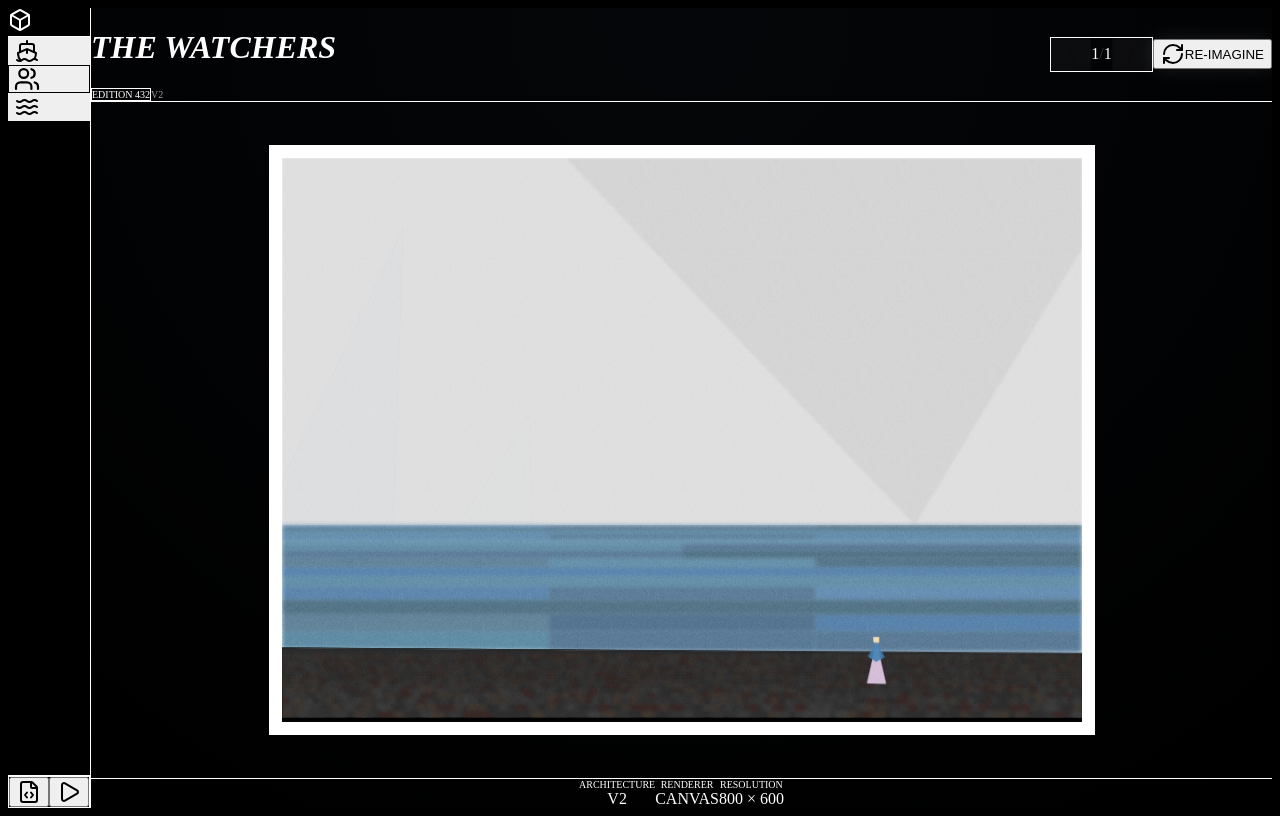
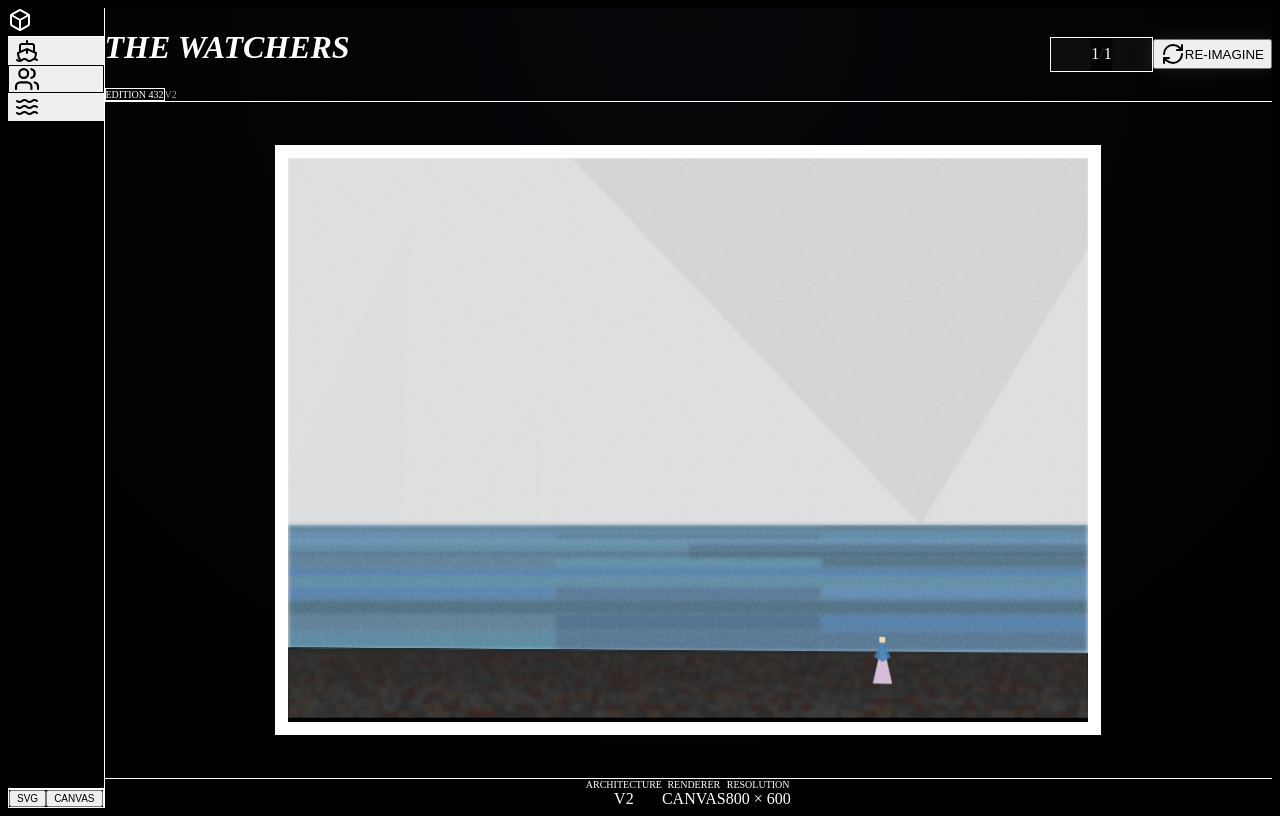
Before and after one commit to cshabsin/feininger, a Next.js app: page /feininger/ in a window 1280 px wide. Built offline with nearby package versions, Linux system fonts and the light colour scheme.

Commit message:
Simplify Engine toggle to text slider and hide for reference.
Gemini commit: the icons for svg vs canvas aren't really interpretable. how about a simple slider between "SVG" and "Canvas"? also, there's something weird visible in that space on the page where it should just be hidden

```diff
--- a/app/page.tsx
+++ b/app/page.tsx
@@ -110,37 +110,28 @@ export default function Home() {
         </nav>
 
         {/* Improved Toggle */}
-        <div className="w-full pt-6 border-t border-white/5 mt-auto pb-4">
-          {showRenderToggle ? (
+        <div className="w-full pt-6 border-t border-white/5 mt-auto pb-4 px-1">
+          {showRenderToggle && (
             <>
-              <p className="text-[10px] uppercase tracking-[0.2em] text-neutral-500 font-bold px-3 mb-4 hidden lg:block opacity-50 text-center">Engine</p>
-              <div className="flex bg-black/40 p-1.5 rounded-2xl border border-white/5 relative mx-1">
+              <p className="text-[10px] uppercase tracking-[0.2em] text-neutral-500 font-bold px-3 mb-4 hidden lg:block opacity-50 text-center uppercase tracking-widest">Engine</p>
+              <div className="flex bg-black/40 p-1 rounded-xl border border-white/5 relative h-9">
                  <div
-                   className={`absolute top-1.5 bottom-1.5 w-[calc(50%-6px)] bg-slate-700/80 rounded-xl transition-all duration-300 ease-[cubic-bezier(0.23,1,0.32,1)] shadow-lg ${renderMode === 'canvas' ? 'translate-x-full' : 'translate-x-0'}`}
+                   className={`absolute top-1 bottom-1 w-[calc(50%-4px)] bg-slate-700/80 rounded-lg transition-all duration-300 shadow-lg ${renderMode === 'canvas' ? 'translate-x-full' : 'translate-x-0'}`}
                  />
                  <button
                    onClick={() => setRenderMode('svg')}
-                   className={`flex-1 flex flex-col items-center justify-center gap-1 py-2.5 text-xs font-bold z-10 transition-colors ${renderMode === 'svg' ? 'text-white' : 'text-neutral-500 hover:text-neutral-300'}`}
+                   className={`flex-1 flex items-center justify-center text-[10px] font-bold z-10 transition-colors tracking-widest ${renderMode === 'svg' ? 'text-white' : 'text-neutral-500 hover:text-neutral-300'}`}
                  >
-                   <FileCode className="w-4 h-4" />
-                   <span className="hidden lg:block text-[9px] uppercase tracking-wider mt-0.5">SVG</span>
+                   SVG
                  </button>
                  <button
                    onClick={() => setRenderMode('canvas')}
-                   className={`flex-1 flex flex-col items-center justify-center gap-1 py-2.5 text-xs font-bold z-10 transition-colors ${renderMode === 'canvas' ? 'text-white' : 'text-neutral-500 hover:text-neutral-300'}`}
+                   className={`flex-1 flex items-center justify-center text-[10px] font-bold z-10 transition-colors tracking-widest ${renderMode === 'canvas' ? 'text-white' : 'text-neutral-500 hover:text-neutral-300'}`}
                  >
-                   <Play className="w-4 h-4" />
-                   <span className="hidden lg:block text-[9px] uppercase tracking-wider mt-0.5">Canvas</span>
+                   CANVAS
                  </button>
               </div>
             </>
-          ) : (
-            <div className="px-4 py-6 text-center">
-              <span className="text-[10px] uppercase tracking-[0.2em] text-neutral-600 font-bold block mb-2 opacity-50">Locked Engine</span>
-              <div className="inline-flex items-center gap-2 px-3 py-1.5 bg-white/5 rounded-full border border-white/5 text-[10px] font-mono text-neutral-400">
-                <FileCode className="w-3 h-3" /> STATIC SVG
-              </div>
-            </div>
           )}
         </div>
       </aside>
```
